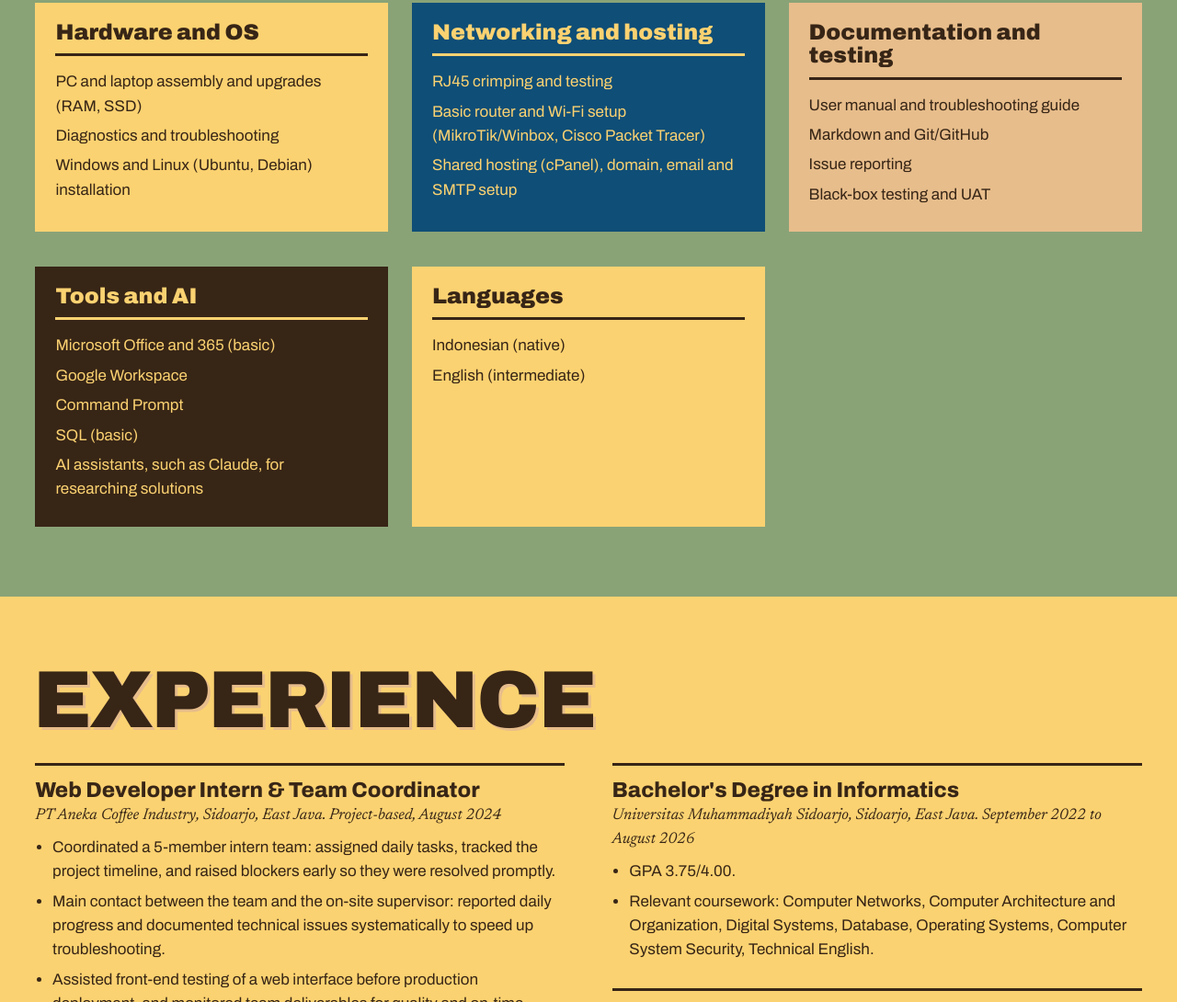
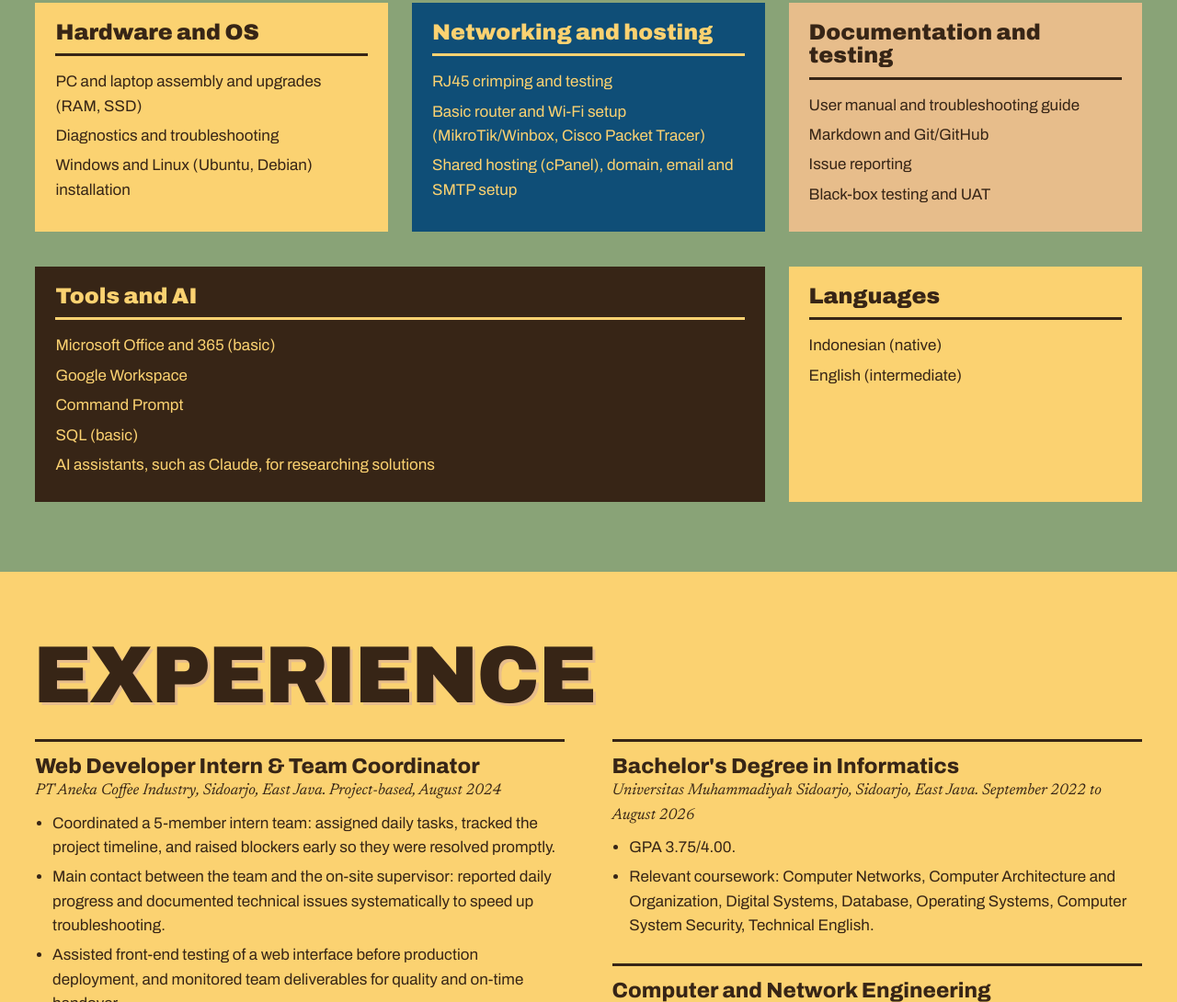
Before and after one commit to notyuebutyue/portfolio, a website: page index.html in a window 1280 px wide. Shown: the part 2256-3346 px from the top of the page at 92% size. Drawn offline with Linux system fonts and the light colour scheme; no server answers.

Commit message:
Update style.css

```diff
--- a/style.css
+++ b/style.css
@@ -312,3 +312,7 @@ section{padding:clamp(36px,6vw,76px) 0}
 .tk-b dt:first-of-type,.tk-b dd:first-of-type{border-top:0}
 .tk-b ol,.tk-b ul{margin:0 0 0 1.1em}.tk-b li{margin-bottom:5px}
 @media(max-width:600px){.tk-b{grid-template-columns:1fr}.tk-b dt{padding:12px 16px 0}.tk-b dd{border-top:0;padding:4px 16px 12px}.tk-b dt:first-of-type{border-top:0}}
+
+/* skills: five tiles */
+.skills .main>div:nth-child(4){grid-column:span 2}
+@media(max-width:900px){.skills .main>div:nth-child(4){grid-column:auto}}
```
